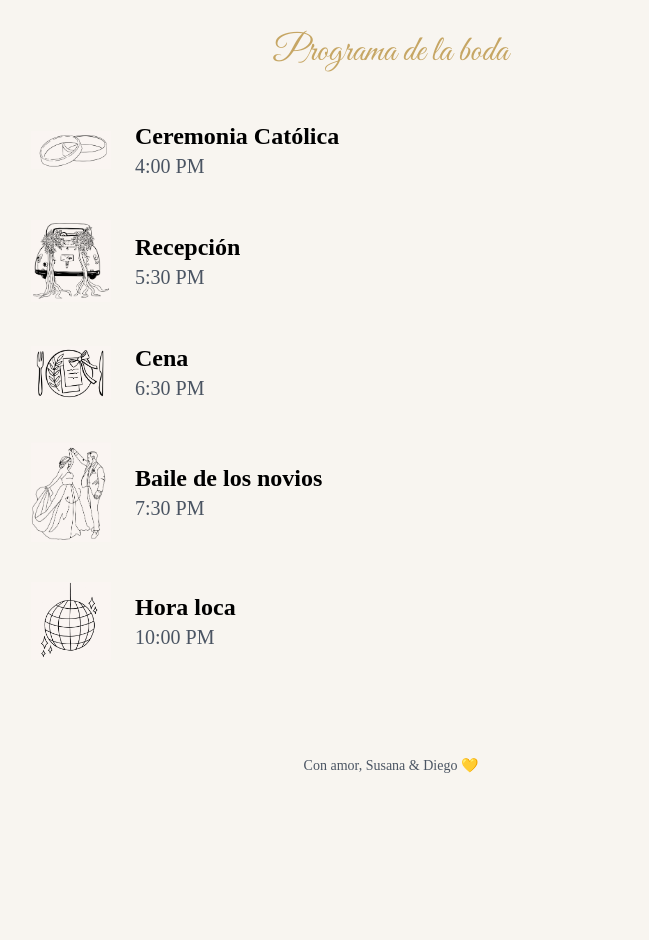
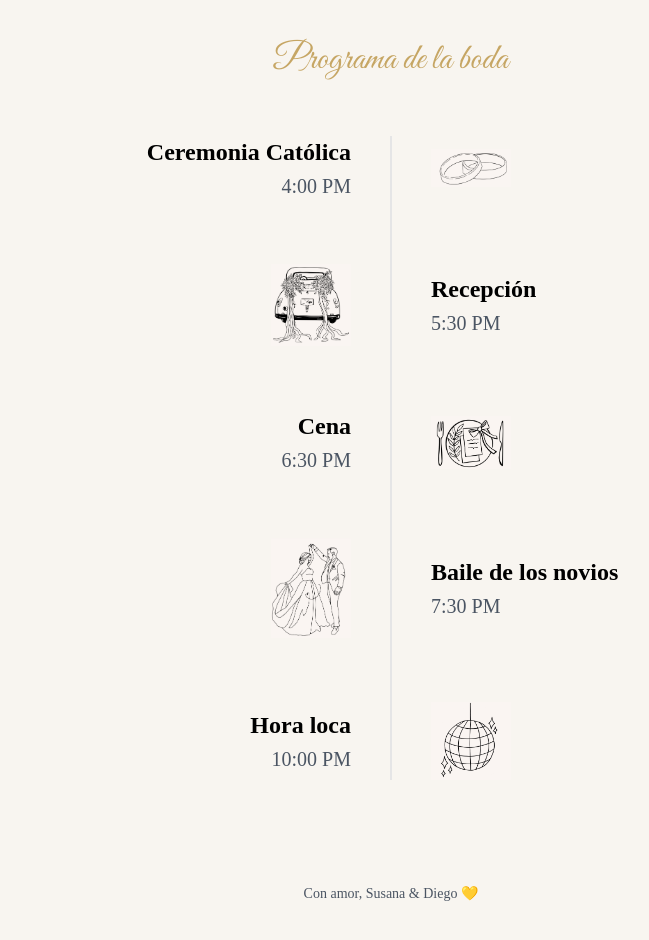
Before and after one commit to Susanabt1001419/Invitacion---Boda, a Next.js app: page / in a window 1280 px wide. Shown: the part 2300-3240 px from the top of the page, without its empty margins (249-898 px from the left). Before the commit the page ends 3116 px from the top, so only its background shows below. Built offline with nearby package versions, Linux system fonts and the light colour scheme.

Commit message:
Update index.js

```diff
--- a/pages/index.js
+++ b/pages/index.js
@@ -179,57 +179,74 @@ export default function Home() {
         </motion.div>
       </section>
 
-              {/* 🕰️ PROGRAMA */}
-      <Section id="programa" className="py-14">
-        <h2 className="font-script text-3xl sm:text-4xl text-gold mb-12">
+                    {/* 🕰️ PROGRAMA DE LA BODA */}
+      <Section id="programa" className="py-16">
+        <h2 className="font-script text-3xl sm:text-4xl text-gold mb-14">
           Programa de la boda
         </h2>
 
-        <div className="max-w-3xl mx-auto space-y-10 px-6">
+        <div className="relative max-w-4xl mx-auto px-6">
 
-          <div className="flex items-center gap-6">
-            <img src="/ceremonia.png" className="w-20" />
-            <div className="text-left">
-              <p className="text-xl sm:text-2xl font-semibold">Ceremonia Católica</p>
-              <p className="text-lg sm:text-xl text-gray-600">4:00 PM</p>
+          {/* LÍNEA CENTRAL */}
+          <div className="absolute left-1/2 top-0 h-full w-px bg-gray-300 -translate-x-1/2" />
+
+          {/* ITEM 1 */}
+          <div className="grid grid-cols-1 md:grid-cols-2 gap-8 mb-16 items-center">
+            <div className="text-right pr-6">
+              <p className="text-2xl font-semibold">Ceremonia Católica</p>
+              <p className="text-xl text-gray-600 mt-1">4:00 PM</p>
+            </div>
+            <div className="flex justify-start pl-6">
+              <img src="/ceremonia.png" alt="Ceremonia" className="w-20" />
             </div>
           </div>
 
-          <div className="flex items-center gap-6">
-            <img src="/recepcion.png" className="w-20" />
-            <div className="text-left">
-              <p className="text-xl sm:text-2xl font-semibold">Recepción</p>
-              <p className="text-lg sm:text-xl text-gray-600">5:30 PM</p>
+          {/* ITEM 2 */}
+          <div className="grid grid-cols-1 md:grid-cols-2 gap-8 mb-16 items-center">
+            <div className="flex justify-end pr-6 order-2 md:order-1">
+              <img src="/recepcion.png" alt="Recepción" className="w-20" />
+            </div>
+            <div className="text-left pl-6 order-1 md:order-2">
+              <p className="text-2xl font-semibold">Recepción</p>
+              <p className="text-xl text-gray-600 mt-1">5:30 PM</p>
             </div>
           </div>
 
-          <div className="flex items-center gap-6">
-            <img src="/cena.png" className="w-20" />
-            <div className="text-left">
-              <p className="text-xl sm:text-2xl font-semibold">Cena</p>
-              <p className="text-lg sm:text-xl text-gray-600">6:30 PM</p>
+          {/* ITEM 3 */}
+          <div className="grid grid-cols-1 md:grid-cols-2 gap-8 mb-16 items-center">
+            <div className="text-right pr-6">
+              <p className="text-2xl font-semibold">Cena</p>
+              <p className="text-xl text-gray-600 mt-1">6:30 PM</p>
+            </div>
+            <div className="flex justify-start pl-6">
+              <img src="/cena.png" alt="Cena" className="w-20" />
             </div>
           </div>
 
-          <div className="flex items-center gap-6">
-            <img src="/baile.png" className="w-20" />
-            <div className="text-left">
-              <p className="text-xl sm:text-2xl font-semibold">Baile de los novios</p>
-              <p className="text-lg sm:text-xl text-gray-600">7:30 PM</p>
+          {/* ITEM 4 */}
+          <div className="grid grid-cols-1 md:grid-cols-2 gap-8 mb-16 items-center">
+            <div className="flex justify-end pr-6 order-2 md:order-1">
+              <img src="/baile.png" alt="Baile" className="w-20" />
+            </div>
+            <div className="text-left pl-6 order-1 md:order-2">
+              <p className="text-2xl font-semibold">Baile de los novios</p>
+              <p className="text-xl text-gray-600 mt-1">7:30 PM</p>
             </div>
           </div>
 
-          <div className="flex items-center gap-6">
-            <img src="/hora_loca.png" className="w-20" />
-            <div className="text-left">
-              <p className="text-xl sm:text-2xl font-semibold">Hora loca</p>
-              <p className="text-lg sm:text-xl text-gray-600">10:00 PM</p>
+          {/* ITEM 5 */}
+          <div className="grid grid-cols-1 md:grid-cols-2 gap-8 items-center">
+            <div className="text-right pr-6">
+              <p className="text-2xl font-semibold">Hora loca</p>
+              <p className="text-xl text-gray-600 mt-1">10:00 PM</p>
+            </div>
+            <div className="flex justify-start pl-6">
+              <img src="/hora_loca.png" alt="Hora loca" className="w-20" />
             </div>
           </div>
 
         </div>
       </Section>
-
 
       {/* 🌿 FOOTER */}
       <footer className="py-10 text-sm text-gray-600">
```
